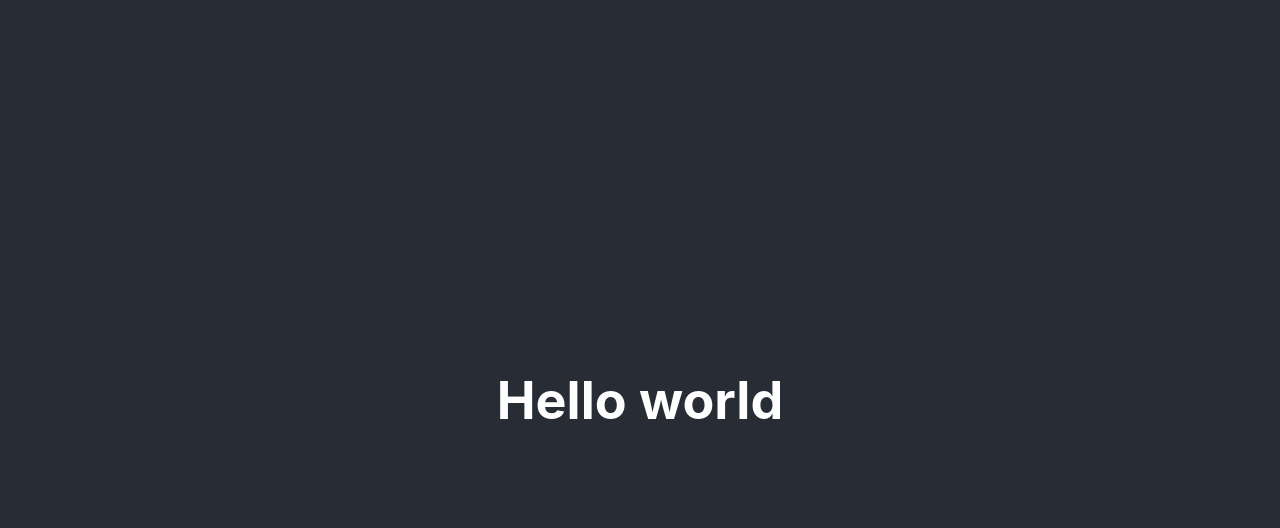
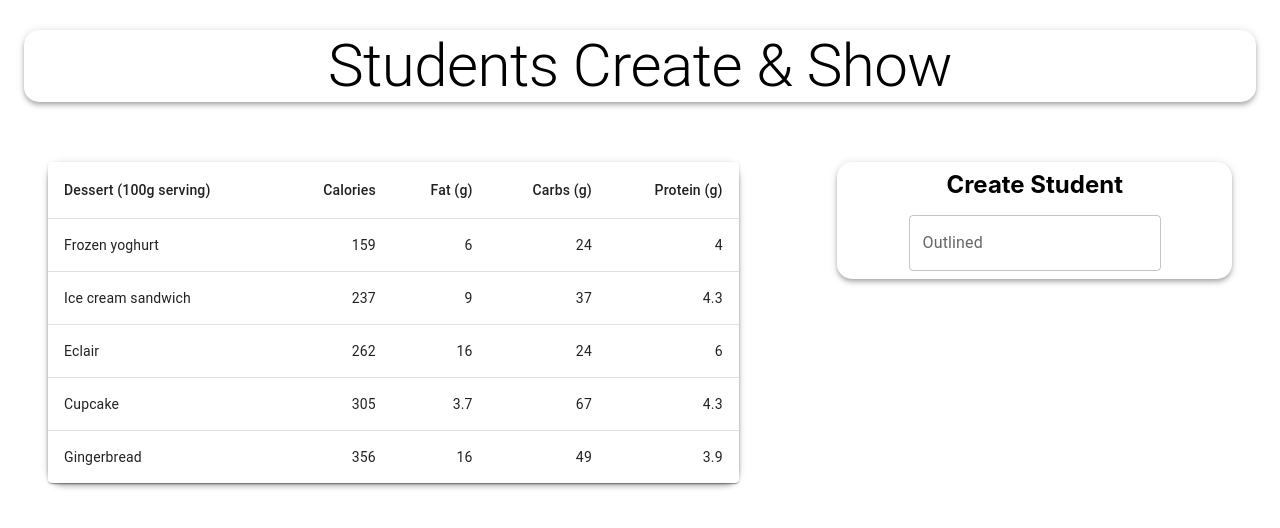
Before and after one commit to sujatha-m/MERN-school-management, a React (Create React App) app in the folder client/: page / in a window 1280 px wide. Shown: the top 528 px of the page. Built offline with nearby package versions, Linux system fonts and the light colour scheme.

Commit message:
tables and textfield added

```diff
--- a/client/src/App.js
+++ b/client/src/App.js
@@ -1,11 +1,44 @@
 import './App.css'
+import { Container, AppBar, Typography, Grow, Grid } from '@material-ui/core'
+import Student from './components/showStudent/showStudent.js'
+import CreateStudent from './components/createStudent/createStudent.js'
+import useStyles from './styles'
 
 function App () {
+  const classes = useStyles()
   return (
     <div className='App'>
-      <header className='App-header'>
-        <h1>Hello world</h1>
-      </header>
+      <Container maxWidth='lg;'>
+        <AppBar className={classes.appBar} position='static' color='inherit'>
+          <Typography className={classes.heading} variant='h2' align='center'>
+            Students Create & Show
+          </Typography>
+        </AppBar>
+        <Grow in>
+          <Container>
+            <Grid container justifyContent='space-between' alignItems='stretch'>
+              <Grid item xs={12} sm={7}>
+                <AppBar
+                  className={classes.appBar}
+                  position='static'
+                  color='inherit'
+                >
+                  <Student />
+                </AppBar>
+              </Grid>
+              <Grid item xs={12} sm={4}>
+                <AppBar
+                  className={classes.appBar}
+                  position='static'
+                  color='inherit'
+                >
+                  <CreateStudent />
+                </AppBar>
+              </Grid>
+            </Grid>
+          </Container>
+        </Grow>
+      </Container>
     </div>
   )
 }
--- /dev/null
+++ b/client/src/components/createStudent/createStudent.js
@@ -0,0 +1,19 @@
+import * as React from 'react'
+import Box from '@mui/material/Box'
+import TextField from '@mui/material/TextField'
+
+export default function BasicTextFields () {
+  return (
+    <Box
+      component='form'
+      sx={{
+        '& > :not(style)': { m: 1, width: '25ch' }
+      }}
+      noValidate
+      autoComplete='off'
+    >
+      <h2>Create Student</h2>
+      <TextField id='outlined-basic' label='Outlined' variant='outlined' />
+    </Box>
+  )
+}
--- /dev/null
+++ b/client/src/components/showStudent/showStudent.js
@@ -0,0 +1,54 @@
+import * as React from 'react';
+import Table from '@mui/material/Table';
+import TableBody from '@mui/material/TableBody';
+import TableCell from '@mui/material/TableCell';
+import TableContainer from '@mui/material/TableContainer';
+import TableHead from '@mui/material/TableHead';
+import TableRow from '@mui/material/TableRow';
+import Paper from '@mui/material/Paper';
+
+function createData(name, calories, fat, carbs, protein) {
+  return { name, calories, fat, carbs, protein };
+}
+
+const rows = [
+  createData('Frozen yoghurt', 159, 6.0, 24, 4.0),
+  createData('Ice cream sandwich', 237, 9.0, 37, 4.3),
+  createData('Eclair', 262, 16.0, 24, 6.0),
+  createData('Cupcake', 305, 3.7, 67, 4.3),
+  createData('Gingerbread', 356, 16.0, 49, 3.9),
+];
+
+export default function BasicTable() {
+  return (
+    <TableContainer component={Paper}>
+      <Table sx={{ minWidth: 650 }} aria-label="simple table">
+        <TableHead>
+          <TableRow>
+            <TableCell>Dessert (100g serving)</TableCell>
+            <TableCell align="right">Calories</TableCell>
+            <TableCell align="right">Fat&nbsp;(g)</TableCell>
+            <TableCell align="right">Carbs&nbsp;(g)</TableCell>
+            <TableCell align="right">Protein&nbsp;(g)</TableCell>
+          </TableRow>
+        </TableHead>
+        <TableBody>
+          {rows.map((row) => (
+            <TableRow
+              key={row.name}
+              sx={{ '&:last-child td, &:last-child th': { border: 0 } }}
+            >
+              <TableCell component="th" scope="row">
+                {row.name}
+              </TableCell>
+              <TableCell align="right">{row.calories}</TableCell>
+              <TableCell align="right">{row.fat}</TableCell>
+              <TableCell align="right">{row.carbs}</TableCell>
+              <TableCell align="right">{row.protein}</TableCell>
+            </TableRow>
+          ))}
+        </TableBody>
+      </Table>
+    </TableContainer>
+  );
+}
--- a/client/src/index.js
+++ b/client/src/index.js
@@ -1,17 +1,16 @@
-import React from 'react';
-import ReactDOM from 'react-dom';
-import './index.css';
-import App from './App';
-import reportWebVitals from './reportWebVitals';
+import React from 'react'
+import ReactDOM from 'react-dom'
+import './index.css'
+import App from './App'
+import reportWebVitals from './reportWebVitals'
 
 ReactDOM.render(
-  <React.StrictMode>
-    <App />
-  </React.StrictMode>,
+  <App />,
+
   document.getElementById('root')
-);
+)
 
 // If you want to start measuring performance in your app, pass a function
 // to log results (for example: reportWebVitals(console.log))
 // or send to an analytics endpoint. Learn more: https://bit.ly/CRA-vitals
-reportWebVitals();
+reportWebVitals()
--- /dev/null
+++ b/client/src/styles.js
@@ -0,0 +1,12 @@
+import { makeStyles } from '@material-ui/styles'
+
+export default makeStyles(() => ({
+  appBar: {
+    borderRadius: 15,
+    margin: '30px 0',
+    display: 'flex',
+    flexDirection: 'column',
+    justifyContent: 'center',
+    alignItems: 'center'
+  }
+}))
```
Also changed, not shown: client/package.json (+9 -0 lines), 2 other files (tests, documents, lock files or other folders).
